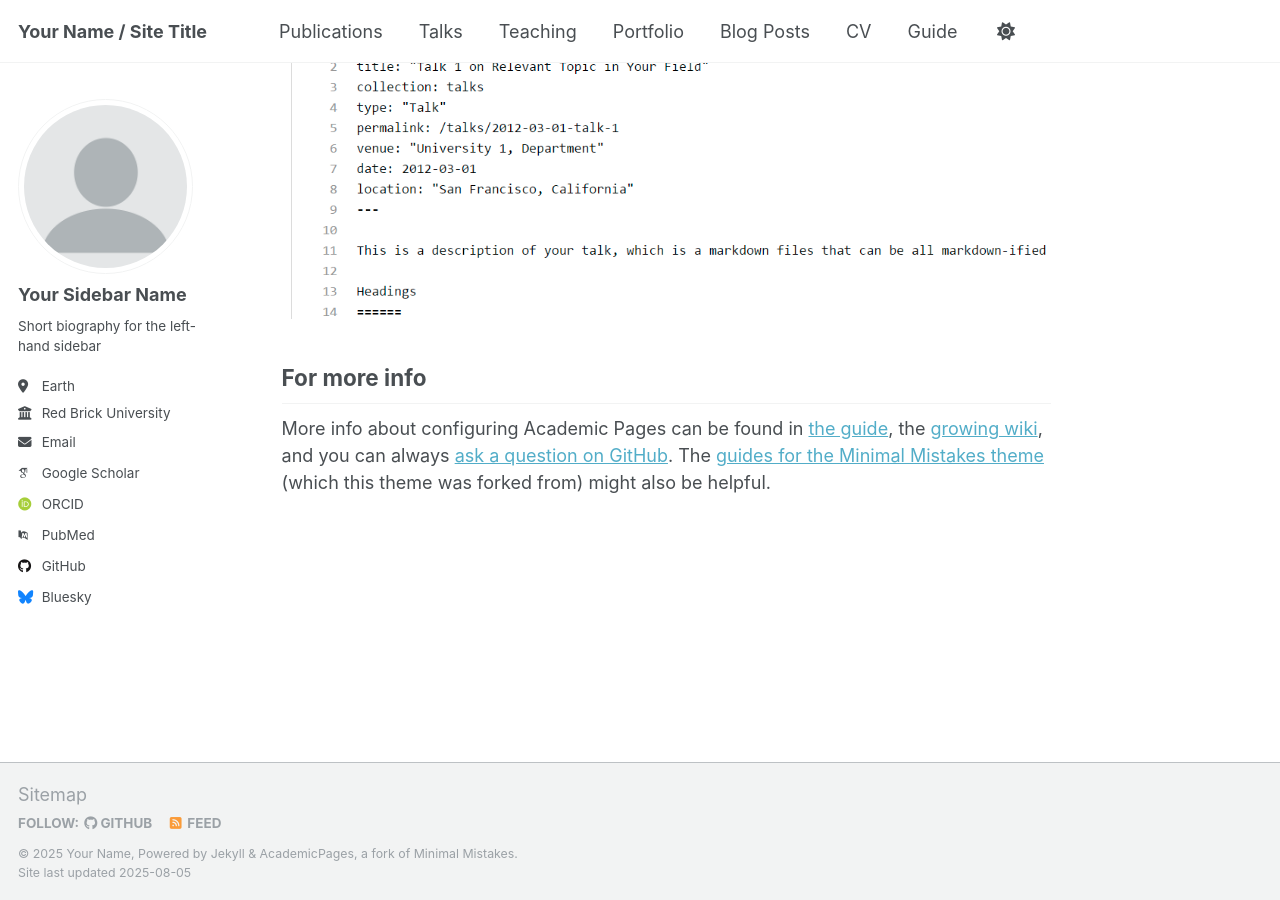
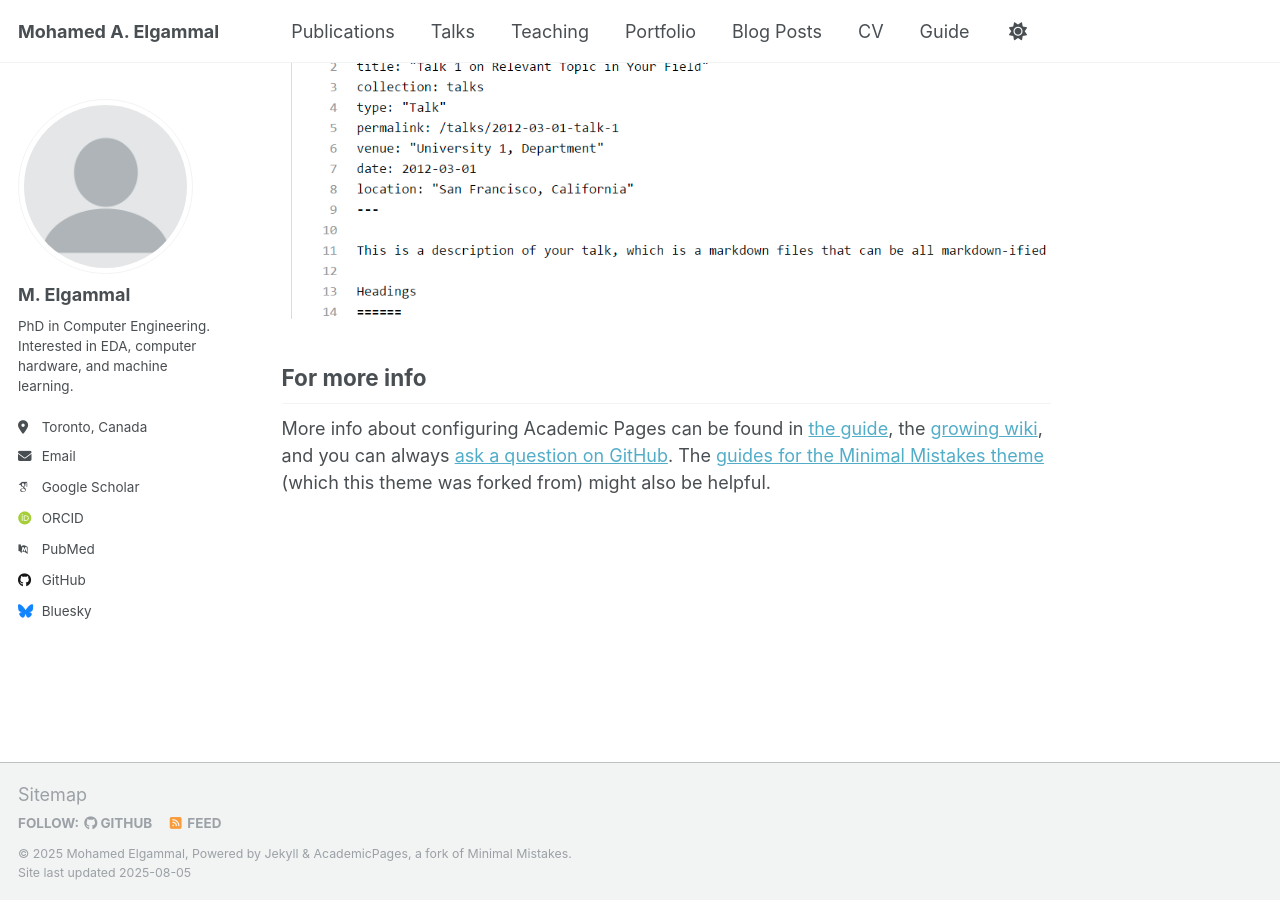
Before and after one commit to MohamedElgammal/mohamedElgammal.github.io, a Jekyll site: the page built from _pages/about.md, in a window 1280 px wide and 900 px high, scrolled down 2880 px. Built offline with Jekyll 4.4.1, drawn with Linux system fonts in a browser that asks for light colours; some web fonts are replaced; a script that is not in the unit is left out.

Commit message:
Initial update for  _config.yml

```diff
--- a/_config.yml
+++ b/_config.yml
@@ -9,9 +9,9 @@
 # Basic Site Settings
 locale                   : "en-US"
 site_theme               : "default"
-title                    : "Your Name / Site Title"
+title                    : "Mohamed A. Elgammal"
 title_separator          : "-"
-name                     : &name "Your Name"
+name                     : &name "Mohamed Elgammal"
 description              : &description "personal description"
 url                      : https://academicpages.github.io # the base hostname & protocol for your site e.g. "https://[your GitHub username].github.io" or if you already have some other page hosted on Github then use "https://[your GitHub username].github.io/[Your Repo Name]"
 baseurl                  : "" # the subpath of your site, e.g. "/blog"
@@ -23,13 +23,13 @@ repository               : "academicpages/academicpages.github.io"
 author:
   # Biographic information
   avatar           : "profile.png"
-  name             : "Your Sidebar Name"
+  name             : "M. Elgammal"
   pronouns         : # example: "she/her"
-  bio              : "Short biography for the left-hand sidebar"
-  location         : "Earth"
-  employer         : "Red Brick University"
+  bio              : "PhD in Computer Engineering. Interested in EDA, computer hardware, and machine learning."
+  location         : "Toronto, Canada"
+  employer         : # "Red Brick University"
   uri              : # URL
-  email            : "none@example.org"
+  email            : "mohamed.adel567@gmail.com"
 
   # Academic websites
   academia         : # URL
```
